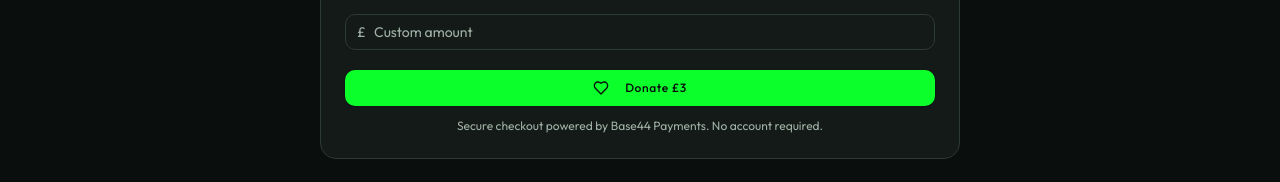
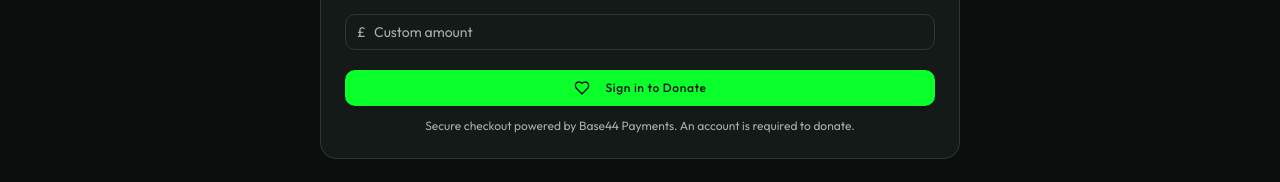
Before and after one commit to SimSetApp/SimSetApp, a React (Vite) app: page /support in a window 1280 px wide. Shown: the part 507-689 px from the top of the page. Built offline with nearby package versions, Linux system fonts and the light colour scheme; no server answers.

Commit message:
File changes

```diff
--- a/src/pages/Support.jsx
+++ b/src/pages/Support.jsx
@@ -1,4 +1,4 @@
-import { useState } from "react";
+import { useState, useEffect } from "react";
 import { useNavigate } from "react-router-dom";
 import { base44 } from "@/api/base44Client";
 import { Heart, Lightbulb, Loader2, CheckCircle2, ArrowLeft, Instagram } from "lucide-react";
@@ -16,6 +16,11 @@ export default function Support() {
   const [amount, setAmount] = useState(3);
   const [customAmount, setCustomAmount] = useState("");
   const [donating, setDonating] = useState(false);
+  const [isAuthenticated, setIsAuthenticated] = useState(false);
+
+  useEffect(() => {
+    base44.auth.isAuthenticated().then(setIsAuthenticated);
+  }, []);
 
   const [suggestion, setSuggestion] = useState("");
   const [email, setEmail] = useState("");
@@ -26,6 +31,10 @@ export default function Support() {
   const finalAmount = customAmount ? parseFloat(customAmount) : amount;
 
   const handleDonate = async () => {
+    if (!isAuthenticated) {
+      base44.auth.redirectToLogin(window.location.pathname);
+      return;
+    }
     if (!finalAmount || finalAmount < 1) {
       toast.error("Minimum donation is £1");
       return;
@@ -129,11 +138,11 @@ export default function Support() {
             className="w-full font-heading text-xs tracking-wider"
           >
             {donating ? <Loader2 className="w-4 h-4 animate-spin mr-2" /> : <Heart className="w-4 h-4 mr-2" />}
-            {donating ? "Redirecting to checkout..." : `Donate £${finalAmount || "?"}`}
+            {donating ? "Redirecting to checkout..." : isAuthenticated ? `Donate £${finalAmount || "?"}` : "Sign in to Donate"}
           </Button>
 
           <p className="text-xs text-muted-foreground text-center mt-3">
-            Secure checkout powered by Base44 Payments. No account required.
+            Secure checkout powered by Base44 Payments.{!isAuthenticated && " An account is required to donate."}
           </p>
         </div>
 
```
Also changed, not shown: 1 other file (tests, documents, lock files or other folders).
